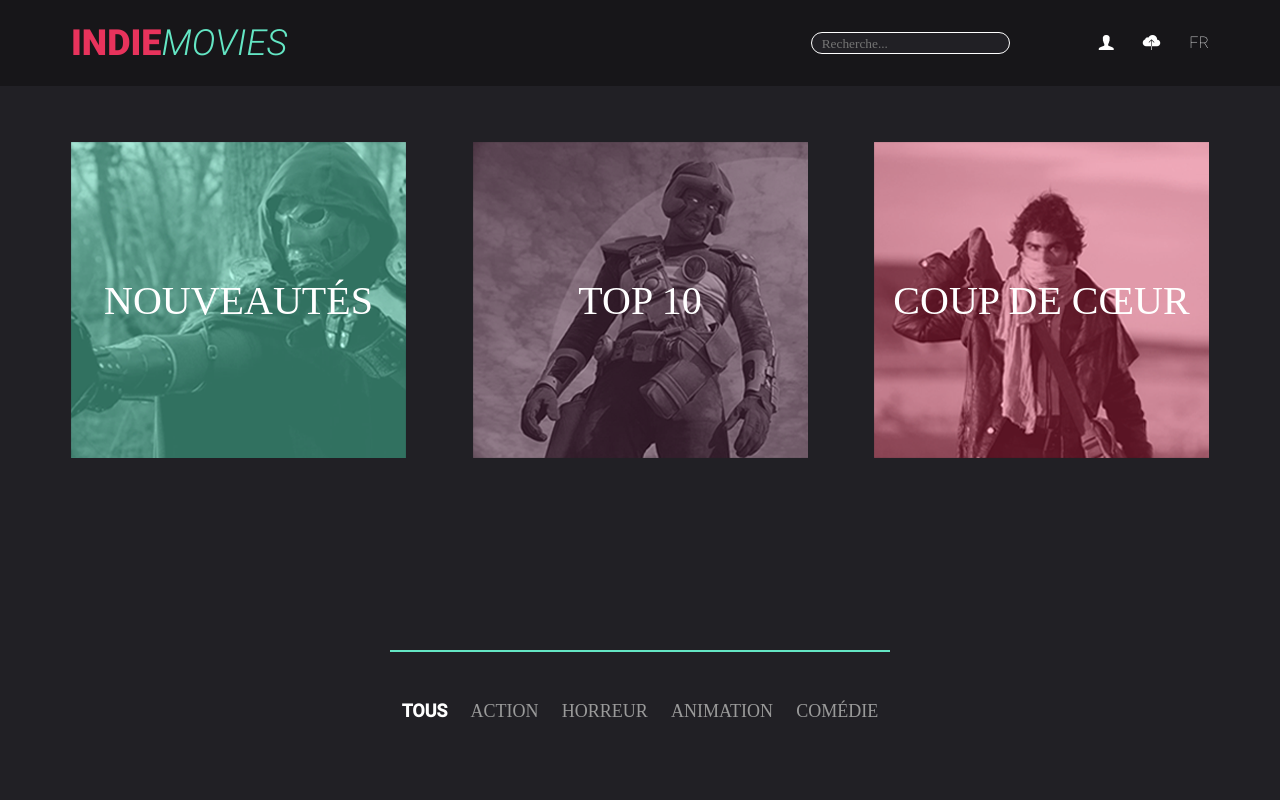
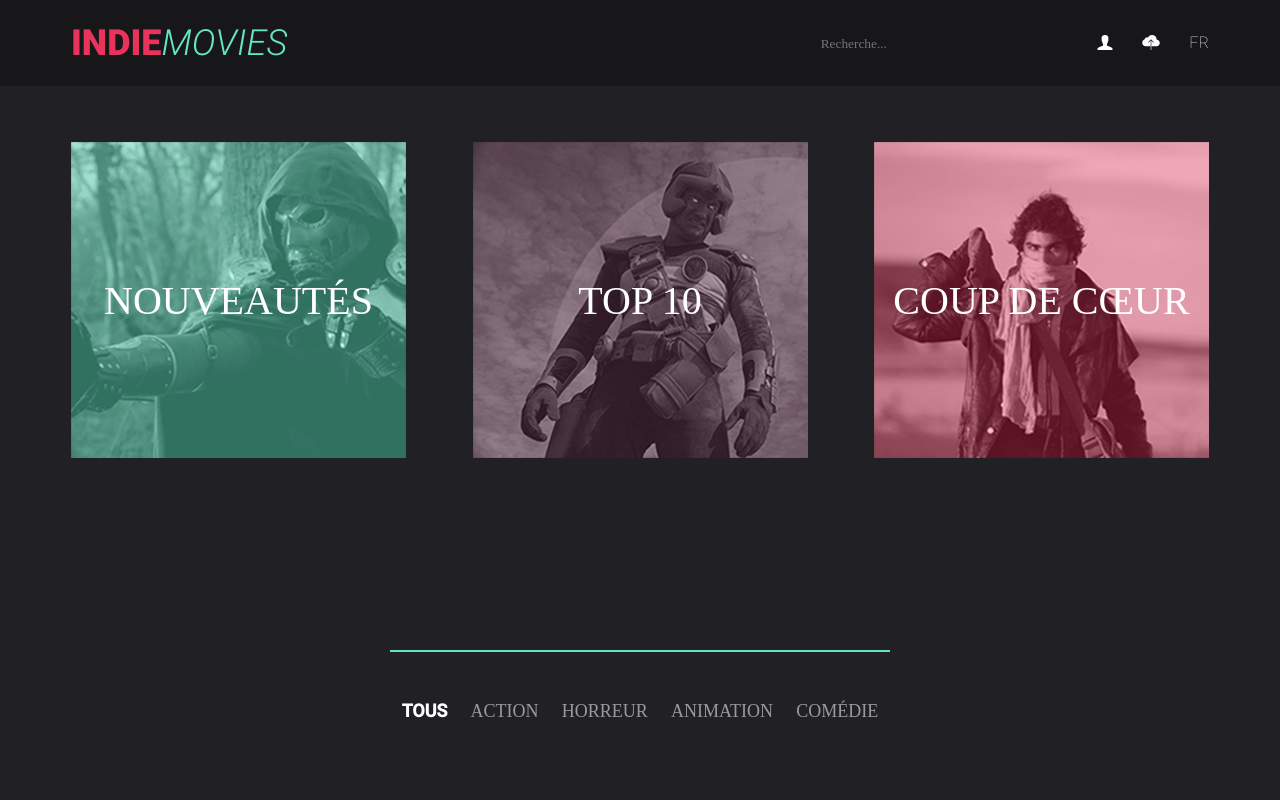
Before and after one commit to sundowndev/si3, a plain HTML site: page index.html in a window 1280 px wide. Shown: the top 800 px of the page. Drawn offline with nearby package versions, Linux system fonts and the light colour scheme.

Commit message:
no border to searchbar

```diff
--- a/assets/css/style.css
+++ b/assets/css/style.css
@@ -87,10 +87,10 @@ a {
 }
 
 .searchBar {
-  background-color: #212025;
+  background-color: transparent;
   color: #fff;
   padding: 10px;
-  border: 1px solid #fff;
+  border: none;
   border-radius: 30px;
   height: 20px;
   margin-right: 60px;
```
